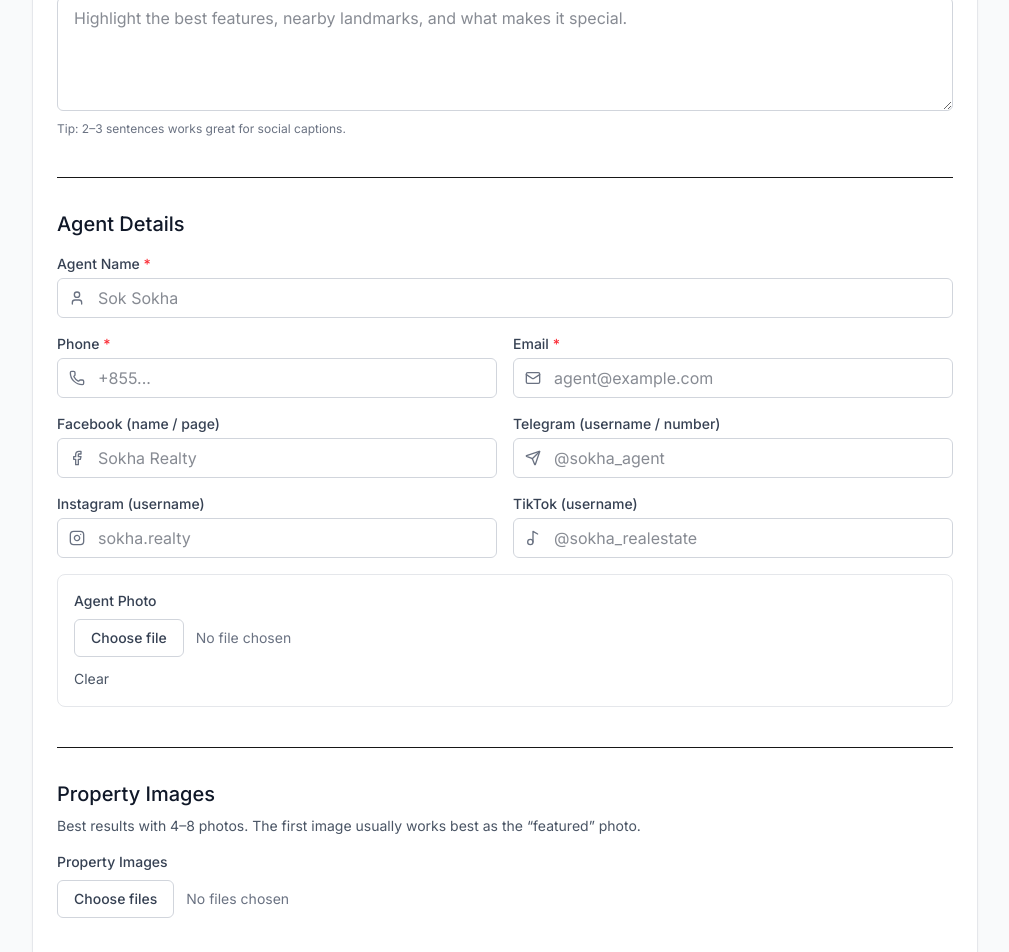
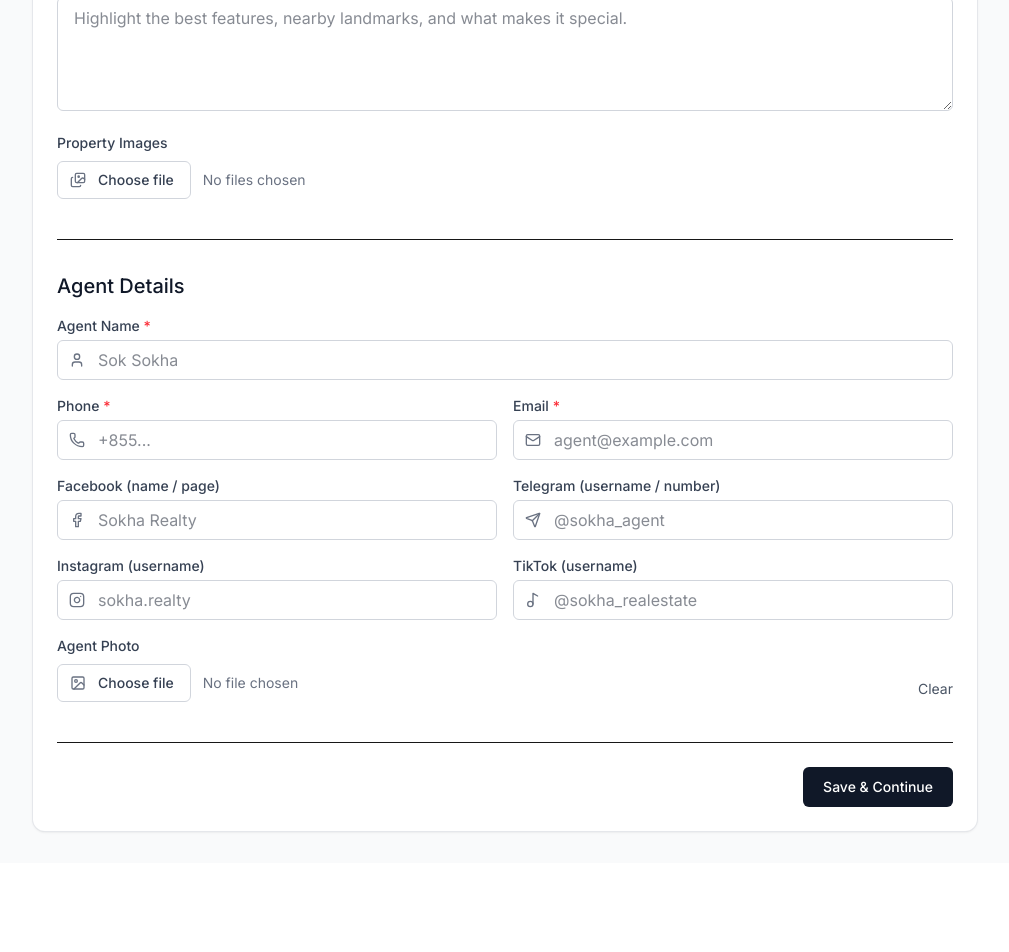
Before and after one commit to Sereyvidya/AngkorListing, a Next.js app in the folder Client/: page /property/general in a window 1280 px wide. Shown: the part 600-1552 px from the top of the page, without its empty margins (271-1280 px from the left). After the commit the page ends 1463 px from the top, so only its background shows below. Built offline with nearby package versions, Linux system fonts and the light colour scheme.

Commit message:
Continued to refactor the general information form

```diff
--- a/Client/app/property/components/PropertyForm.jsx
+++ b/Client/app/property/components/PropertyForm.jsx
@@ -16,6 +16,8 @@ import {
   Bath,
   Ruler,
   Building2,
+  Image as ImageIcon,
+  Images,
 } from "lucide-react";
 
 const emailRegex = /^[^\s@]+@[^\s@]+\.[^\s@]+$/;
@@ -132,18 +134,22 @@ function InputWithIcon({ icon: Icon, inputProps, hasError }) {
   );
 }
 
-function FileInput({ label, onChange, onClear, accept, file }) {
+function FileInput({ icon: Icon, label, onChange, onClear, accept, file }) {
   const inputId = `${label.replace(/\s+/g, "-").toLowerCase()}-input`;
 
   return (
-    <div className="rounded-lg border border-gray-200 p-4">
+    <div>
       <div className="mb-2 text-sm font-medium text-gray-700">{label}</div>
 
+      <div className="flex justify-between">
         <div className="flex items-center gap-3">
           <label
             htmlFor={inputId}
-          className="inline-flex cursor-pointer items-center rounded-md border border-gray-300 bg-white px-4 py-2 text-sm font-medium text-gray-700 hover:bg-gray-50"
+            className="relative inline-flex cursor-pointer items-center rounded-md border border-gray-300 bg-white px-4 py-2 pl-10 text-sm font-medium text-gray-700 hover:bg-gray-50"
           >
+            <span className="pointer-events-none absolute top-1/2 left-3 -translate-y-1/2 text-gray-500">
+              <Icon size={16} />
+            </span>
             Choose file
           </label>
 
@@ -168,10 +174,11 @@ function FileInput({ label, onChange, onClear, accept, file }) {
           Clear
         </button>
       </div>
+    </div>
   );
 }
 
-function MultiFileInput({ label, onChange, files }) {
+function MultiFileInput({ icon: Icon, label, onChange, files }) {
   const inputId = `${label.replace(/\s+/g, "-").toLowerCase()}-input`;
 
   return (
@@ -181,9 +188,12 @@ function MultiFileInput({ label, onChange, files }) {
       <div className="flex items-center gap-3">
         <label
           htmlFor={inputId}
-          className="inline-flex cursor-pointer items-center rounded-md border border-gray-300 bg-white px-4 py-2 text-sm font-medium text-gray-700 hover:bg-gray-50"
+          className="relative inline-flex cursor-pointer items-center rounded-md border border-gray-300 bg-white px-4 py-2 pl-10 text-sm font-medium text-gray-700 hover:bg-gray-50"
         >
-          Choose files
+          <span className="pointer-events-none absolute top-1/2 left-3 -translate-y-1/2 text-gray-500">
+            <Icon size={16} />
+          </span>
+          Choose file
         </label>
 
         <input
@@ -337,7 +347,9 @@ export default function PropertyForm({
   return (
     <div className="rounded-xl bg-white p-6 shadow-sm ring-1 ring-gray-200">
       <div className="mb-6">
-        <h1 className="text-2xl font-semibold text-gray-900">Create Listing</h1>
+        <h1 className="text-2xl font-semibold text-gray-900">
+          General Information
+        </h1>
         <p className="mt-1 text-sm text-gray-600">
           Fill in the basics first — you can fine-tune photos and captions
           later.
@@ -651,13 +663,81 @@ export default function PropertyForm({
                 name="description"
                 value={formData.description}
                 onChange={onInputChange}
+                onBlur={(e) => {
+                  const trimmed = e.target.value.trim();
+                  if (trimmed !== e.target.value) {
+                    onInputChange({
+                      target: {
+                        name: "description",
+                        value: trimmed,
+                      },
+                    });
+                  }
+                }}
+                maxLength={400}
                 className="form-input-focus w-full rounded-md border border-gray-300 bg-white px-4 py-2 text-gray-900"
                 rows={4}
                 placeholder="Highlight the best features, nearby landmarks, and what makes it special."
               />
-              <p className="mt-1 text-xs text-gray-500">
-                Tip: 2–3 sentences works great for social captions.
+              {formData.description && (
+                <p
+                  className={[
+                    "mt-1 text-xs",
+                    formData.description.length === 400
+                      ? "text-red-600"
+                      : formData.description.length >= 350
+                        ? "text-amber-600"
+                        : "text-gray-500",
+                  ].join(" ")}
+                >
+                  {formData.description.length}/400 characters
+                  {formData.description.length === 400
+                    ? " — limit reached"
+                    : formData.description.length >= 350
+                      ? " — almost at limit"
+                      : ""}
                 </p>
+              )}
+            </div>
+
+            <div>
+              <div className="space-y-4">
+                <MultiFileInput
+                  icon={Images}
+                  label="Property Images"
+                  files={images}
+                  onChange={onImageChange}
+                />
+
+                {images?.length > 0 && (
+                  <div className="grid grid-cols-2 gap-3 sm:grid-cols-4">
+                    {images.map((img, idx) => (
+                      <div
+                        key={idx}
+                        className="relative overflow-hidden rounded-lg border border-gray-200"
+                      >
+                        <img
+                          src={img.preview}
+                          alt={`Uploaded ${idx + 1}`}
+                          className="h-28 w-full object-cover"
+                        />
+                        <button
+                          type="button"
+                          onClick={() => onRemoveImage(idx)}
+                          className="absolute top-2 right-2 rounded-md bg-white/90 px-2 py-1 text-xs text-gray-700 shadow hover:bg-white"
+                        >
+                          Remove
+                        </button>
+                        {idx === 0 && (
+                          <div className="absolute top-2 left-2 rounded-md bg-blue-600 px-2 py-1 text-xs text-white shadow">
+                            Featured
+                          </div>
+                        )}
+                      </div>
+                    ))}
+                  </div>
+                )}
+              </div>
             </div>
           </div>
         </section>
@@ -881,6 +961,7 @@ export default function PropertyForm({
             {/* Media: agent photo */}
             <div className="grid grid-cols-1">
               <FileInput
+                icon={ImageIcon}
                 label="Agent Photo"
                 accept="image/*"
                 file={formData.agentPhoto}
@@ -888,54 +969,6 @@ export default function PropertyForm({
                 onClear={onClearAgentPhoto}
               />
             </div>
-          </div>
-        </section>
-
-        {/* Property Images Section */}
-        <section className="border-t pt-8">
-          <h2 className="mb-2 text-xl font-medium text-gray-900">
-            Property Images
-          </h2>
-          <p className="mb-4 text-sm text-gray-600">
-            Best results with 4–8 photos. The first image usually works best as
-            the “featured” photo.
-          </p>
-
-          <div className="space-y-4">
-            <MultiFileInput
-              label="Property Images"
-              files={images}
-              onChange={onImageChange}
-            />
-
-            {images?.length > 0 && (
-              <div className="grid grid-cols-2 gap-3 sm:grid-cols-4">
-                {images.map((img, idx) => (
-                  <div
-                    key={idx}
-                    className="relative overflow-hidden rounded-lg border border-gray-200"
-                  >
-                    <img
-                      src={img.preview}
-                      alt={`Uploaded ${idx + 1}`}
-                      className="h-28 w-full object-cover"
-                    />
-                    <button
-                      type="button"
-                      onClick={() => onRemoveImage(idx)}
-                      className="absolute top-2 right-2 rounded-md bg-white/90 px-2 py-1 text-xs text-gray-700 shadow hover:bg-white"
-                    >
-                      Remove
-                    </button>
-                    {idx === 0 && (
-                      <div className="absolute top-2 left-2 rounded-md bg-blue-600 px-2 py-1 text-xs text-white shadow">
-                        Featured
-                      </div>
-                    )}
-                  </div>
-                ))}
-              </div>
-            )}
           </div>
         </section>
 
```
Lines whose indentation alone changed are shown as unchanged.
